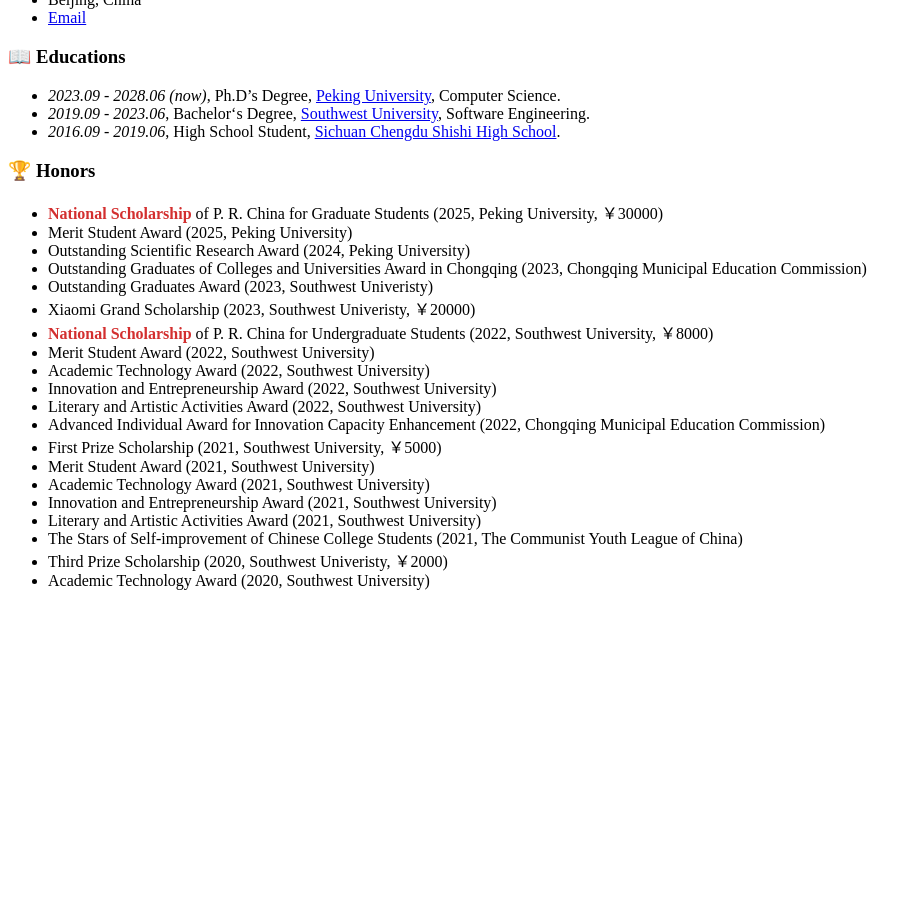
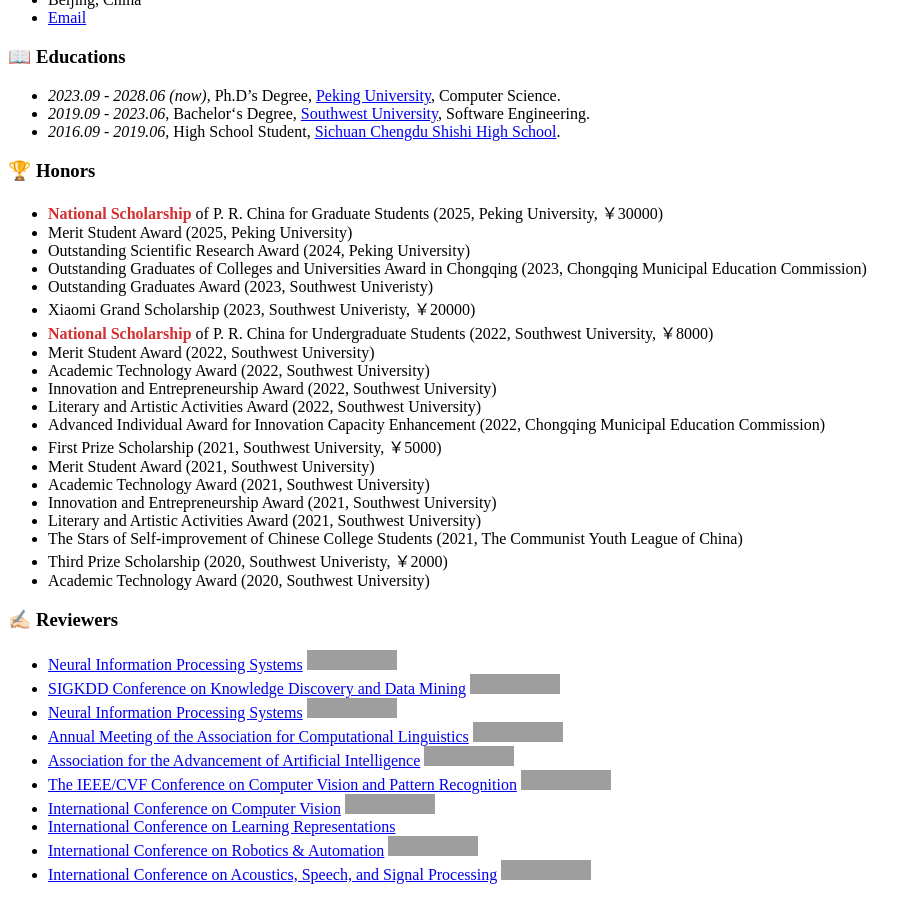
Before and after one commit to heyuanpengpku/heyuanpeng.github.io, a Jekyll site: the page built from _pages/includes/exp.md, in a window 1280 px wide and 900 px high, scrolled down 606 px. Shown: the whole window, without its empty margins (0-921 px from the left). Built offline with Jekyll 4.4.1, drawn with Linux system fonts in a browser that asks for light colours; our own code applies the rules of GitHub Pages for plain Markdown files; before the commit the page ends 1212 px from its top, so only the background shows below that; grey boxes are pictures that could not be loaded.

Commit message:
2025-10-09 12:12:22

```diff
--- a/_pages/includes/exp.md
+++ b/_pages/includes/exp.md
@@ -25,3 +25,16 @@
 - The Stars of Self-improvement of Chinese College Students (2021, The Communist Youth League of China)
 - Third Prize Scholarship (2020, Southwest Univeristy, ￥2000)
 - Academic Technology Award (2020, Southwest University)
+
+
+# ✍🏻 Reviewers
+- [Neural Information Processing Systems](https://nips.cc/) ![Static Badge](https://img.shields.io/badge/CCF_A-EF413D)
+- [SIGKDD Conference on Knowledge Discovery and Data Mining](https://dl.acm.org/conference/kdd/) ![Static Badge](https://img.shields.io/badge/CCF_A-EF413D)
+- [Neural Information Processing Systems](https://nips.cc/) ![Static Badge](https://img.shields.io/badge/CCF_A-EF413D)
+- [Annual Meeting of the Association for Computational Linguistics](https://aclanthology.org/) ![Static Badge](https://img.shields.io/badge/CCF_A-EF413D)
+- [Association for the Advancement of Artificial Intelligence](https://aaai.org/) ![Static Badge](https://img.shields.io/badge/CCF_A-EF413D)
+- [The IEEE/CVF Conference on Computer Vision and Pattern Recognition](https://cvpr.thecvf.com/) ![Static Badge](https://img.shields.io/badge/CCF_A-EF413D)
+- [International Conference on Computer Vision](https://iccv.thecvf.com/) ![Static Badge](https://img.shields.io/badge/CCF_A-EF413D)
+- [International Conference on Learning Representations](https://iclr.cc/)
+- [International Conference on Robotics & Automation](https://2026.ieee-icra.org/) ![Static Badge](https://img.shields.io/badge/CCF%20B-8A2BE2)
+- [International Conference on Acoustics, Speech, and Signal Processing](https://ieeexplore.ieee.org/xpl/conhome/1000002/all-proceedings) ![Static Badge](https://img.shields.io/badge/CCF%20B-8A2BE2)
```
